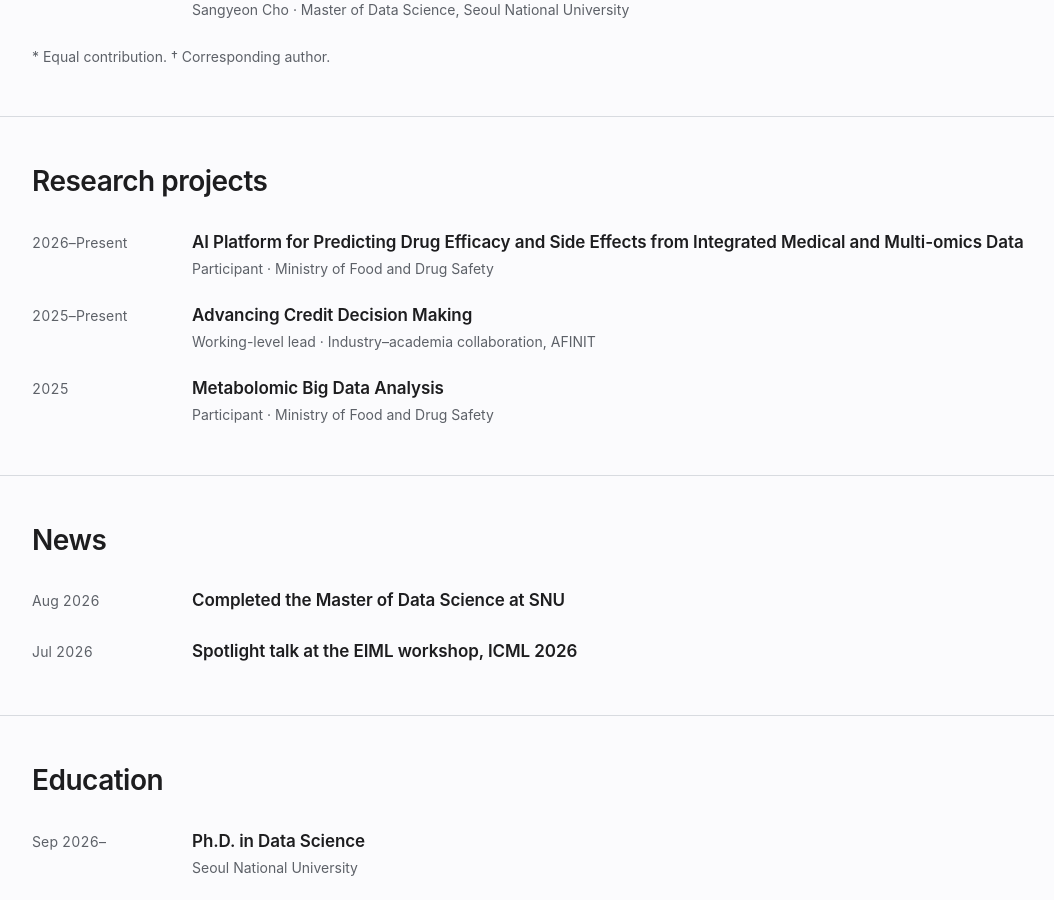
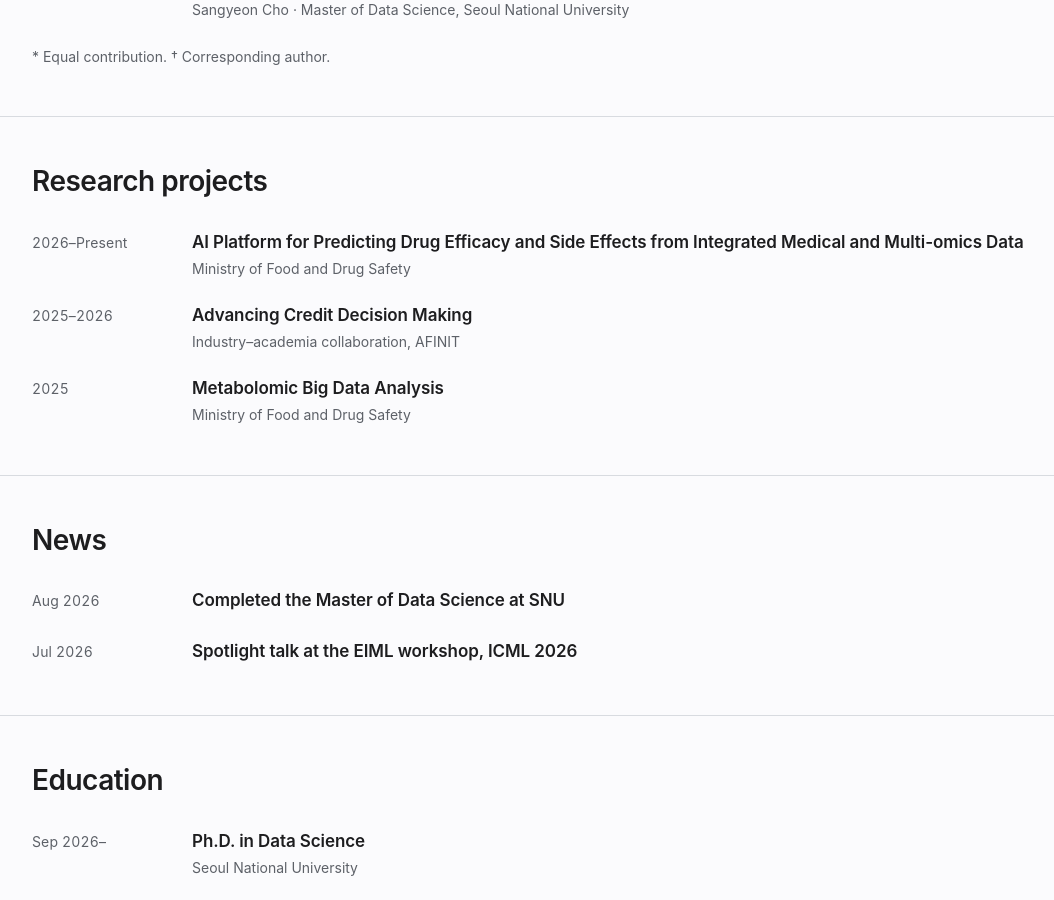
Before and after one commit to csymhph/csymhph.github.io, a Jekyll site: the page built from index.md, in a window 1280 px wide and 900 px high, scrolled down 1395 px. Shown: the whole window, without its empty margins (83-1137 px from the left). Built offline with Jekyll 4.4.1, drawn with Linux system fonts in a browser that asks for light colours.

Commit message:
Keep the research project history factual and contract-gated.
The public record now omits unnecessary role labels while the planned AFINIT work stays private until execution.

Co-Authored-By: Claude <noreply@anthropic.com>

```diff
--- a/index.md
+++ b/index.md
@@ -101,21 +101,21 @@ permalink: /
         <span class="record-date">2026–Present</span>
         <div class="record-copy">
           <h3>AI Platform for Predicting Drug Efficacy and Side Effects from Integrated Medical and Multi-omics Data</h3>
-          <p>Participant · Ministry of Food and Drug Safety</p>
+          <p>Ministry of Food and Drug Safety</p>
         </div>
       </li>
       <li class="record">
-        <span class="record-date">2025–Present</span>
+        <span class="record-date">2025–2026</span>
         <div class="record-copy">
           <h3>Advancing Credit Decision Making</h3>
-          <p>Working-level lead · Industry–academia collaboration, AFINIT</p>
+          <p>Industry–academia collaboration, AFINIT</p>
         </div>
       </li>
       <li class="record">
         <span class="record-date">2025</span>
         <div class="record-copy">
           <h3>Metabolomic Big Data Analysis</h3>
-          <p>Participant · Ministry of Food and Drug Safety</p>
+          <p>Ministry of Food and Drug Safety</p>
         </div>
       </li>
     </ol>
```
Also changed, not shown: MILESTONES.md (+5 -0 lines), design-demo/m4.2-rebuild/index.html (+4 -4 lines).
